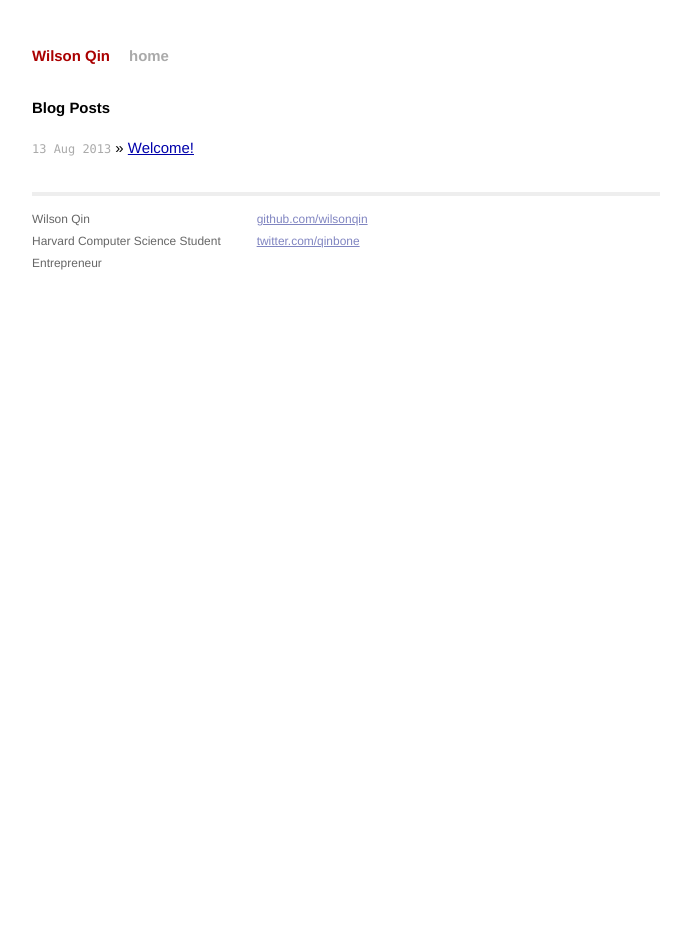
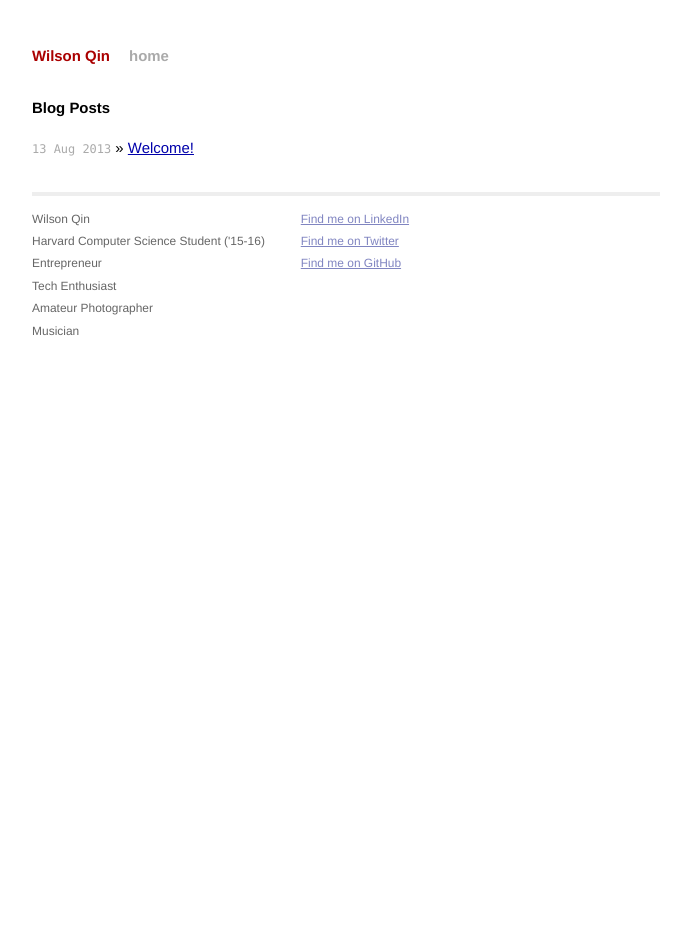
Before and after one commit to wilsonqin/old-personal-site, a Jekyll site: the page built from index.html, in a window 1280 px wide. Shown: the whole page, without its empty margins (294-985 px from the left). Built offline with Jekyll 4.4.1, drawn with Linux system fonts in a browser that asks for light colours; Markdown is read by kramdown in place of the engine named in the settings.

```diff
--- a/_layouts/default.html
+++ b/_layouts/default.html
@@ -28,14 +38,18 @@
               <div class="contact">
                 <p>
                   Wilson Qin<br />
-                  Harvard Computer Science Student<br />
-                  Entrepreneur
+                  Harvard Computer Science Student ('15-16)<br />
+                  Entrepreneur<br />
+                  Tech Enthusiast<br />
+                  Amateur Photographer<br />
+                  Musician<br />
                 </p>
               </div>
               <div class="contact">
                 <p>
-                  <a href="http://github.com/wilsonqin/">github.com/wilsonqin</a><br />
-                  <a href="http://twitter.com/qinbone/">twitter.com/qinbone</a><br />
+                  <a href="http://linkedin.com/in/wilsonqin/">Find me on LinkedIn</a><br />
+                  <a href="http://twitter.com/qinbone/">Find me on Twitter</a><br />
+                  <a href="http://github.com/wilsonqin/">Find me on GitHub</a><br />
                 </p>
               </div>
             </div>
```
Also changed, not shown: other parts of _layouts/default.html (+10 -0 lines).
